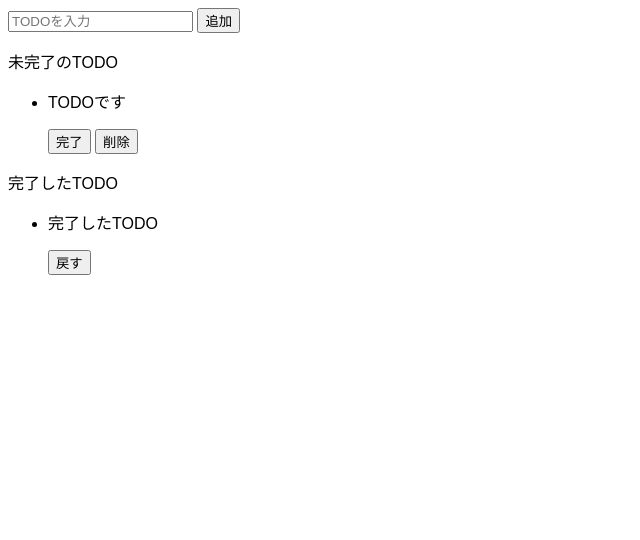
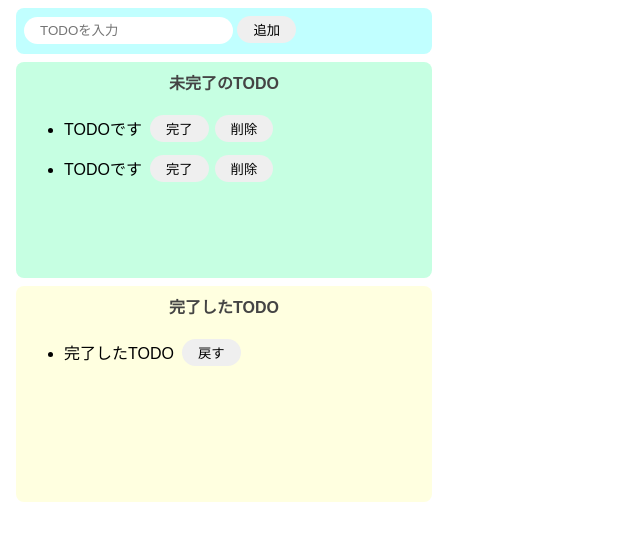
Before and after one commit to kunida/todo-js, a website built with Parcel: page index.html in a window 1280 px wide. Shown: the whole page, without its empty margins (0-640 px from the left). Built offline with nearby package versions, Linux system fonts and the light colour scheme.

Commit message:
css追加

```diff
--- a/index.html
+++ b/index.html
@@ -6,15 +6,22 @@
   </head>
 
   <body>
-    <div>
+    <div class="input-area">
       <input placeholder="TODOを入力" />
       <button>追加</button>
     </div>
-    <div>
-      <p>未完了のTODO</p>
+    <div class="imcomplete-area">
+      <p class="title">未完了のTODO</p>
       <ul>
         <li>
-          <div>
+          <div class="list-row">
+            <p>TODOです</p>
+            <button>完了</button>
+            <button>削除</button>
+          </div>
+        </li>
+        <li>
+          <div class="list-row">
             <p>TODOです</p>
             <button>完了</button>
             <button>削除</button>
@@ -22,11 +29,11 @@
         </li>
       </ul>
     </div>
-    <div>
-      <p>完了したTODO</p>
+    <div class="complete-area">
+      <p class="title">完了したTODO</p>
       <ul>
         <li>
-          <div>
+          <div class="list-row">
             <p>完了したTODO</p>
             <button>戻す</button>
           </div>
--- a/src/styles.css
+++ b/src/styles.css
@@ -1,3 +1,67 @@
 body {
   font-family: sans-serif;
 }
+
+input {
+  border-radius: 16px;
+  border: none;
+  padding: 6px 16px;
+  outline: none;
+}
+
+button {
+  border-radius: 16px;
+  border: none;
+  padding: 4px 16px;
+  margin-right: 6px;
+}
+
+button:hover {
+  background-color: #ff7fff;
+  color: #fff;
+  cursor: pointer;
+}
+
+.input-area {
+  background-color: #c1ffff;
+  width: 400px;
+  height: 30px;
+  padding: 8px;
+  margin: 8px;
+  border-radius: 8px;
+}
+
+.imcomplete-area {
+  background-color: #c6ffe2;
+  width: 400px;
+  min-height: 200px;
+  padding: 8px;
+  margin: 8px;
+  border-radius: 8px;
+}
+
+.complete-area {
+  background-color: #ffffe0;
+  width: 400px;
+  min-height: 200px;
+  padding: 8px;
+  margin: 8px;
+  border-radius: 8px;
+}
+
+.title {
+  text-align: center;
+  margin-top: 0;
+  font-weight: bold;
+  color: #444;
+}
+
+.list-row {
+  display: flex;
+  align-items: center;
+  padding-bottom: 4px;
+}
+
+.list-row p {
+  margin: 6px 8px 6px 0;
+}
```
